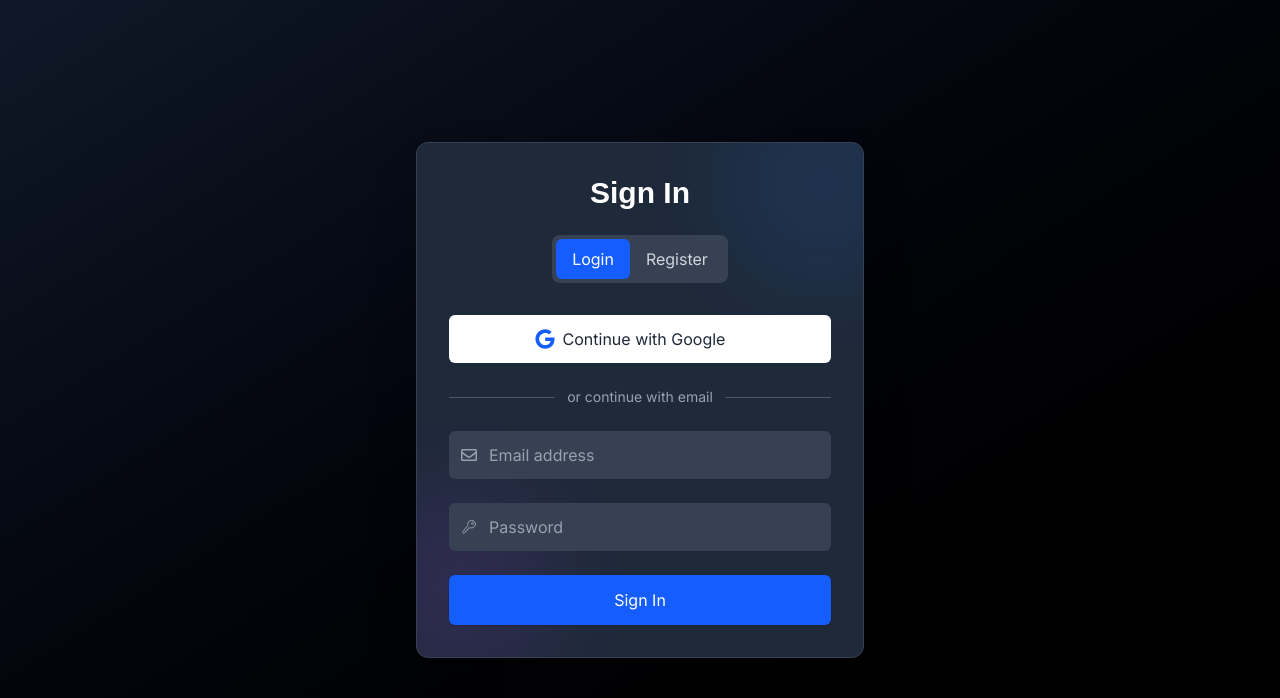
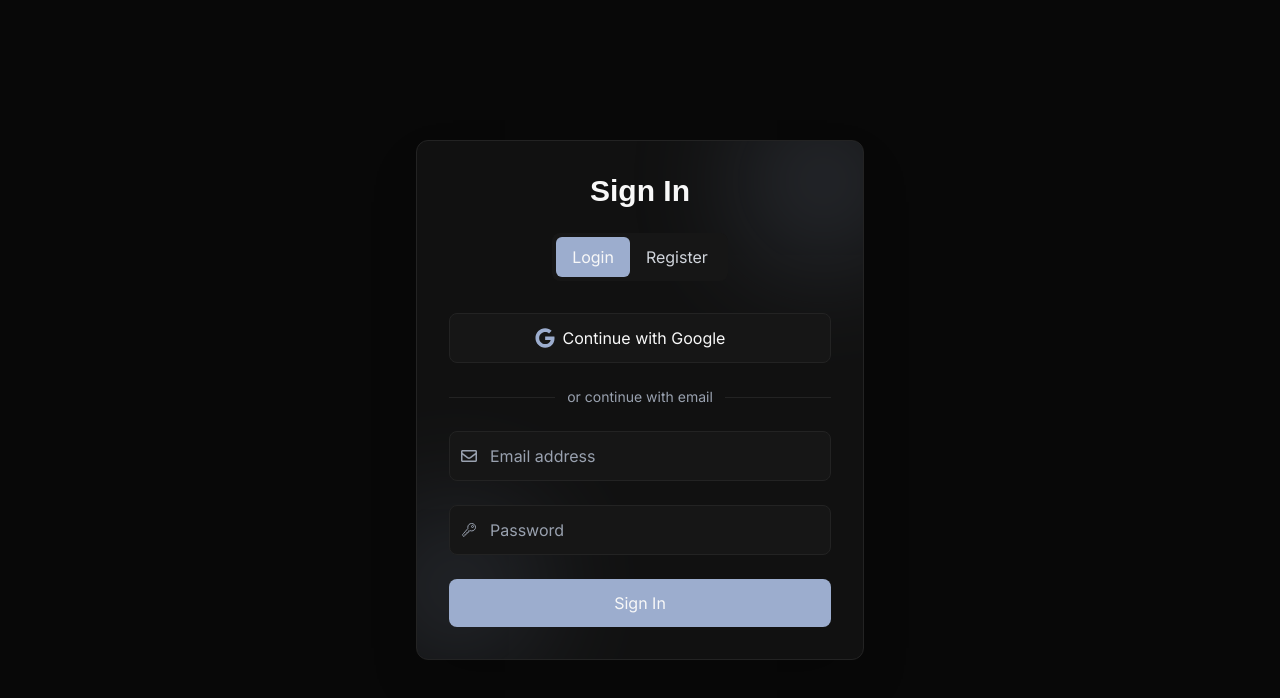
Before and after one commit to romeirofernandes/Trippeer, a React (Vite) app in the folder frontend/: page /auth in a window 1280 px wide. Shown: the top 698 px of the page. Built offline with nearby package versions, Linux system fonts and the light colour scheme; no server answers.

Commit message:
Auth UI changed

```diff
--- a/frontend/src/pages/Auth.jsx
+++ b/frontend/src/pages/Auth.jsx
@@ -8,7 +8,7 @@ import {
   signInWithEmailAndPassword,
   updateProfile,
 } from "../firebase.config";
-import { FaGoogle, FaRegEnvelope,FaUser } from "react-icons/fa";
+import { FaGoogle, FaRegEnvelope, FaUser } from "react-icons/fa";
 import { IoKeyOutline } from "react-icons/io5";
 import axios from "axios";
 
@@ -30,10 +30,10 @@ const Auth = () => {
   const registerWithBackend = async (user) => {
     try {
       const backendUser = {
-        name: user.displayName || name || email.split('@')[0],
+        name: user.displayName || name || email.split("@")[0],
         email: user.email,
         firebaseUID: user.uid,
-        profilePic: user.photoURL || '',
+        profilePic: user.photoURL || "",
       };
 
       const response = await axios.post(
@@ -77,10 +77,18 @@ const Auth = () => {
 
       if (isLogin) {
         // Login with email/password
-        userCredential = await signInWithEmailAndPassword(auth, email, password);
+        userCredential = await signInWithEmailAndPassword(
+          auth,
+          email,
+          password
+        );
       } else {
         // Register with email/password
-        userCredential = await createUserWithEmailAndPassword(auth, email, password);
+        userCredential = await createUserWithEmailAndPassword(
+          auth,
+          email,
+          password
+        );
 
         // Update profile with name if provided
         if (name) {
@@ -120,7 +128,10 @@ const Auth = () => {
       try {
         await auth.signOut();
       } catch (signOutError) {
-        console.error("Error signing out after authentication failure:", signOutError);
+        console.error(
+          "Error signing out after authentication failure:",
+          signOutError
+        );
       }
     } finally {
       setLoading(false);
@@ -128,25 +139,25 @@ const Auth = () => {
   };
 
   return (
-    <div className="min-h-screen flex items-center justify-center px-4 bg-gradient-to-br from-gray-900 to-black">
-      <div className="max-w-md w-full space-y-8 bg-gray-800 p-8 rounded-xl shadow-2xl relative overflow-hidden border border-gray-700">
-        <div className="absolute -top-10 -right-10 w-40 h-40 bg-blue-500 opacity-20 rounded-full blur-3xl"></div>
-        <div className="absolute -bottom-10 -left-10 w-40 h-40 bg-purple-500 opacity-20 rounded-full blur-3xl"></div>
+    <div className="min-h-screen flex items-center justify-center px-4 bg-[#080808]">
+      <div className="max-w-md w-full space-y-8 bg-[#111111] p-8 rounded-xl shadow-2xl relative overflow-hidden border border-[#232323]">
+        <div className="absolute -top-10 -right-10 w-40 h-40 bg-[#9cadce] opacity-20 rounded-full blur-3xl"></div>
+        <div className="absolute -bottom-10 -left-10 w-40 h-40 bg-[#8b9dbd] opacity-20 rounded-full blur-3xl"></div>
 
         <div className="relative">
-          <h2 className="text-center text-3xl font-extrabold text-white mb-6">
+          <h2 className="text-center text-3xl font-extrabold text-[#f8f8f8] mb-6">
             {isLogin ? "Sign In" : "Create Account"}
           </h2>
 
           {/* Toggle Switch */}
           <div className="flex justify-center mb-8">
-            <div className="bg-gray-700 rounded-lg p-1 inline-flex">
+            <div className="bg-[#161616] rounded-lg p-1 inline-flex">
               <button
                 onClick={() => setIsLogin(true)}
                 className={`px-4 py-2 rounded-md transition-all duration-200 ${
                   isLogin
-                    ? "bg-blue-600 text-white"
-                    : "text-gray-300 hover:text-white"
+                    ? "bg-[#9cadce] text-[#f8f8f8]"
+                    : "text-gray-300 hover:text-[#f8f8f8]"
                 }`}
               >
                 Login
@@ -155,8 +166,8 @@ const Auth = () => {
                 onClick={() => setIsLogin(false)}
                 className={`px-4 py-2 rounded-md transition-all duration-200 ${
                   !isLogin
-                    ? "bg-blue-600 text-white"
-                    : "text-gray-300 hover:text-white"
+                    ? "bg-[#9cadce] text-[#f8f8f8]"
+                    : "text-gray-300 hover:text-[#f8f8f8]"
                 }`}
               >
                 Register
@@ -165,7 +176,7 @@ const Auth = () => {
           </div>
 
           {error && (
-            <div className="mb-4 p-3 bg-red-900/30 border border-red-500 text-red-200 rounded-md text-sm">
+            <div className="mb-4 p-3 bg-red-500/20 border border-red-500 text-red-200 rounded-md text-sm">
               {error}
             </div>
           )}
@@ -175,9 +186,9 @@ const Auth = () => {
             <button
               onClick={handleGoogleSignIn}
               disabled={loading}
-              className="w-full flex items-center justify-center py-3 px-4 rounded-md bg-white hover:bg-gray-100 transition-all duration-200 text-gray-800 font-medium group"
+              className="w-full flex items-center justify-center py-3 px-4 rounded-lg bg-[#161616] hover:bg-[#232323] transition-all duration-200 text-[#f8f8f8] font-medium group border border-[#232323]"
             >
-              <FaGoogle className="h-5 w-5 mr-2 text-blue-600" />
+              <FaGoogle className="h-5 w-5 mr-2 text-[#9cadce]" />
               <span>Continue with Google</span>
               <span className="ml-1 opacity-0 group-hover:opacity-100 group-hover:ml-2 transition-all duration-200">
                 →
@@ -187,16 +198,16 @@ const Auth = () => {
 
           <div className="relative my-6">
             <div className="absolute inset-0 flex items-center">
-              <div className="w-full border-t border-gray-600"></div>
+              <div className="w-full border-t border-[#232323]"></div>
             </div>
             <div className="relative flex justify-center">
-              <span className="px-3 bg-gray-800 text-gray-400 text-sm">
+              <span className="px-3 bg-[#111111] text-gray-400 text-sm">
                 or continue with email
               </span>
             </div>
           </div>
 
-          {/* Email/Password Form */}
+          {/* Form inputs styling update */}
           <form onSubmit={handleEmailAuth} className="space-y-6">
             {/* Name field (only for registration) */}
             {!isLogin && (
@@ -206,7 +217,7 @@ const Auth = () => {
                   type="text"
                   value={name}
                   onChange={(e) => setName(e.target.value)}
-                  className="w-full pl-10 pr-3 py-3 bg-gray-700 rounded-md text-white placeholder-gray-400 focus:outline-none focus:ring-2 focus:ring-blue-500"
+                  className="w-full pl-10 pr-3 py-3 bg-[#161616] border border-[#232323] rounded-lg text-[#f8f8f8] placeholder-gray-400 focus:outline-none focus:ring-2 focus:ring-[#9cadce] transition-all"
                   placeholder="Full Name"
                 />
               </div>
@@ -219,7 +230,7 @@ const Auth = () => {
                 value={email}
                 onChange={(e) => setEmail(e.target.value)}
                 required
-                className="w-full pl-10 pr-3 py-3 bg-gray-700 rounded-md text-white placeholder-gray-400 focus:outline-none focus:ring-2 focus:ring-blue-500"
+                className="w-full pl-10 pr-3 py-3 bg-[#161616] border border-[#232323] rounded-lg text-[#f8f8f8] placeholder-gray-400 focus:outline-none focus:ring-2 focus:ring-[#9cadce] transition-all"
                 placeholder="Email address"
               />
             </div>
@@ -231,7 +242,7 @@ const Auth = () => {
                 value={password}
                 onChange={(e) => setPassword(e.target.value)}
                 required
-                className="w-full pl-10 pr-3 py-3 bg-gray-700 rounded-md text-white placeholder-gray-400 focus:outline-none focus:ring-2 focus:ring-blue-500"
+                className="w-full pl-10 pr-3 py-3 bg-[#161616] border border-[#232323] rounded-lg text-[#f8f8f8] placeholder-gray-400 focus:outline-none focus:ring-2 focus:ring-[#9cadce] transition-all"
                 placeholder="Password"
               />
             </div>
@@ -240,13 +251,29 @@ const Auth = () => {
               <button
                 type="submit"
                 disabled={loading}
-                className="w-full flex justify-center py-3 px-4 border border-transparent rounded-md shadow-sm text-white bg-blue-600 hover:bg-blue-700 focus:outline-none focus:ring-2 focus:ring-offset-2 focus:ring-blue-500 transition-all duration-200"
+                className="w-full flex justify-center py-3 px-4 rounded-lg text-[#f8f8f8] bg-[#9cadce] hover:bg-[#8b9dbd] focus:outline-none focus:ring-2 focus:ring-offset-2 focus:ring-[#9cadce] transition-all duration-200 disabled:opacity-50"
               >
                 {loading ? (
                   <span className="flex items-center">
-                    <svg className="animate-spin -ml-1 mr-2 h-4 w-4 text-white" xmlns="http://www.w3.org/2000/svg" fill="none" viewBox="0 0 24 24">
-                      <circle className="opacity-25" cx="12" cy="12" r="10" stroke="currentColor" strokeWidth="4"></circle>
-                      <path className="opacity-75" fill="currentColor" d="M4 12a8 8 0 018-8V0C5.373 0 0 5.373 0 12h4zm2 5.291A7.962 7.962 0 014 12H0c0 3.042 1.135 5.824 3 7.938l3-2.647z"></path>
+                    <svg
+                      className="animate-spin -ml-1 mr-2 h-4 w-4 text-white"
+                      xmlns="http://www.w3.org/2000/svg"
+                      fill="none"
+                      viewBox="0 0 24 24"
+                    >
+                      <circle
+                        className="opacity-25"
+                        cx="12"
+                        cy="12"
+                        r="10"
+                        stroke="currentColor"
+                        strokeWidth="4"
+                      ></circle>
+                      <path
+                        className="opacity-75"
+                        fill="currentColor"
+                        d="M4 12a8 8 0 018-8V0C5.373 0 0 5.373 0 12h4zm2 5.291A7.962 7.962 0 014 12H0c0 3.042 1.135 5.824 3 7.938l3-2.647z"
+                      ></path>
                     </svg>
                     Processing...
                   </span>
```
